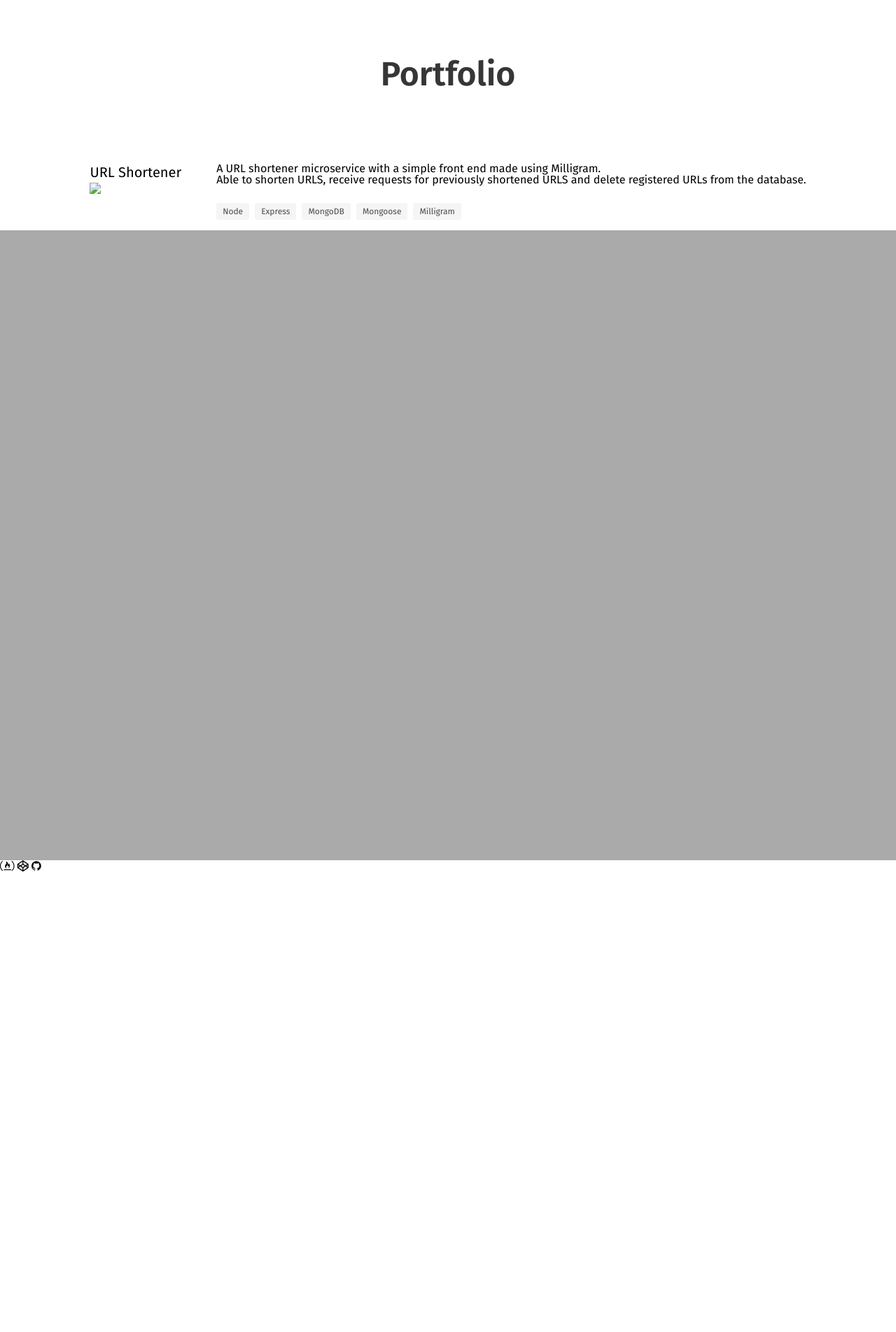
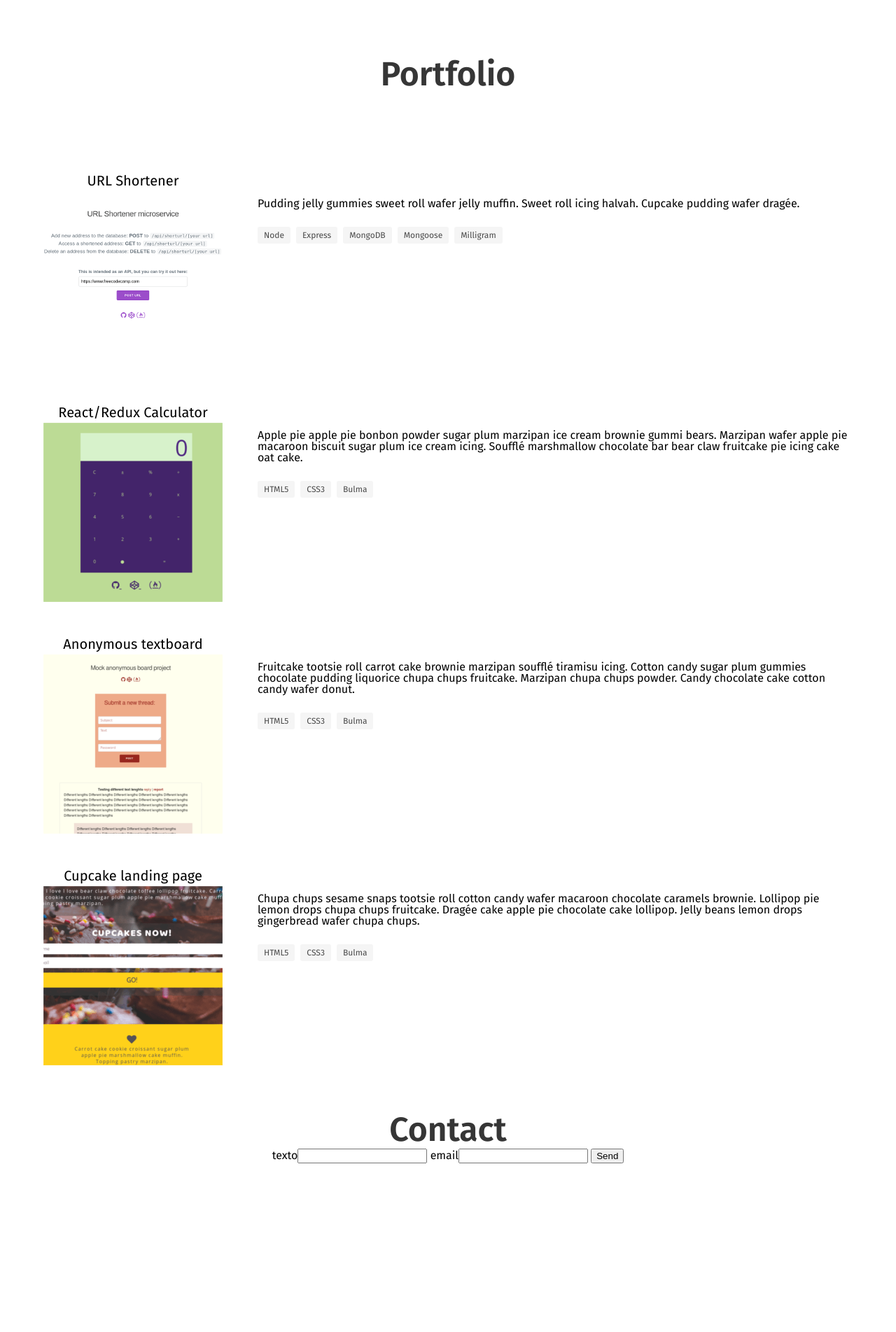
Before and after one commit to Selhar/selhar.github.io, a Jekyll site: the page built from index.html, in a window 1280 px wide. Shown: the part 871-2774 px from the top of the page at 70% size. Built offline with Jekyll 4.4.1, drawn with Linux system fonts in a browser that asks for light colours; some web fonts are replaced; before the commit the page ends 2119 px from its top, so only the background shows below that.

Commit message:
images, footer, contact

```diff
--- a/_layouts/default.html
+++ b/_layouts/default.html
@@ -26,12 +26,7 @@
     </main>
 
     <footer class="footer">
-        {% for image in site.static_files %}
-          {% if image.path contains 'assets/cu' %}
-            <img src="{{ image.path }}" alt="">
-          {% endif %}
-        {% endfor %}
-
+      <div class="footer-icons">
 		    <a class="button">
 		    	<span class="icon"><i class="icon-free-code-camp"></i></span>
 		    </a>
@@ -41,6 +36,7 @@
 		    <a class="button">
 		    	<span class="icon"><i class="icon-github"></i></span>
         </a>
+      </div>
     </footer>
   </body>
   {% for js in page.jsarr %}
--- a/_sass/contact.scss
+++ b/_sass/contact.scss
@@ -1,4 +1,4 @@
 #contact {
-  background-color: #aaa;
   height: 100vh;
+  text-align: center;
 }
--- /dev/null
+++ b/_sass/footer.scss
@@ -0,0 +1,8 @@
+.footer-icons {
+	margin: 0 auto;
+	width: fit-content;
+	font-size: 2em;
+	& a {
+		margin-left: 25px;
+	}
+}
--- a/_sass/portfolio.scss
+++ b/_sass/portfolio.scss
@@ -1,5 +1,13 @@
 #showcase {
   padding: 15px;
+  margin-bottom: 50px;
+}
+
+.node {
+  margin-top: 50px;
+}
+.node-text {
+  width: 850px;
 }
 
 @media (max-width: 768px) {
--- a/index.html
+++ b/index.html
@@ -34,15 +34,14 @@ categories: Javascript
 					Image link and title
 				-->
 				<span class="image-title">URL Shortener</span>
-				<img src="icons/url-shortener.png" >
+				<img src="images/url-shortener.png" >
 			</div>
 			<div class="node-text" >
 				<!--
 					Description
 				-->
-				<span>A URL shortener microservice with a simple front end made using Milligram.</span>
+				<span>Pudding jelly gummies sweet roll wafer jelly muffin. Sweet roll icing halvah. Cupcake pudding wafer dragée.</span>
 				</br>
-				<span>Able to shorten URLS, receive requests for previously shortened URLS and delete registered URLs from the database.</span>
 				<div class="tags" style="margin-top: 25px;">
 					<!--
 						Tags
@@ -55,10 +54,109 @@ categories: Javascript
 				</div>
 			</div>
 		</div>
-	<!--
-		End of a node
-	-->
+		<!--
+			End of a node
+		-->
+		<!--
+			Start of a node
+		-->
+		<div class="node">
+			<div class="node-image">
+				<!--
+					Image link and title
+				-->
+				<span class="image-title">React/Redux Calculator</span>
+				<img src="images/calculator.png" >
+			</div>
+			<div class="node-text" >
+				<!--
+					Description
+				-->
+				<span>Apple pie apple pie bonbon powder sugar plum marzipan ice cream brownie gummi bears. Marzipan wafer apple pie macaroon biscuit sugar plum ice cream icing. Soufflé marshmallow chocolate bar bear claw fruitcake pie icing cake oat cake.</span>
+				</br>
+				<div class="tags" style="margin-top: 25px;">
+					<!--
+						Tags
+					-->
+					<span class="tag">HTML5</span>
+					<span class="tag">CSS3</span>
+					<span class="tag">Bulma</span>
+				</div>
+			</div>
+		</div>
+		<!--
+			End of a node
+		-->
+		<!--
+			Start of a node
+		-->
+		<div class="node">
+			<div class="node-image">
+				<!--
+					Image link and title
+				-->
+				<span class="image-title">Anonymous textboard</span>
+				<img src="images/textboard.png" >
+			</div>
+			<div class="node-text" >
+				<!--
+					Description
+				-->
+				<span>Fruitcake tootsie roll carrot cake brownie marzipan soufflé tiramisu icing. Cotton candy sugar plum gummies chocolate pudding liquorice chupa chups fruitcake. Marzipan chupa chups powder. Candy chocolate cake cotton candy wafer donut.</span>
+				</br>
+				<div class="tags" style="margin-top: 25px;">
+					<!--
+						Tags
+					-->
+					<span class="tag">HTML5</span>
+					<span class="tag">CSS3</span>
+					<span class="tag">Bulma</span>
+				</div>
+			</div>
+		</div>
+		<!--
+			End of a node
+		-->
+		<!--
+			Start of a node
+		-->
+		<div class="node">
+			<div class="node-image">
+				<!--
+					Image link and title
+				-->
+				<span class="image-title">Cupcake landing page</span>
+				<img src="images/cupcakes.png" >
+			</div>
+			<div class="node-text" >
+				<!--
+					Description
+				-->
+				<span>Chupa chups sesame snaps tootsie roll cotton candy wafer macaroon chocolate caramels brownie. Lollipop pie lemon drops chupa chups fruitcake. Dragée cake apple pie chocolate cake lollipop. Jelly beans lemon drops gingerbread wafer chupa chups.</span>
+				</br>
+				<div class="tags" style="margin-top: 25px;">
+					<!--
+						Tags
+					-->
+					<span class="tag">HTML5</span>
+					<span class="tag">CSS3</span>
+					<span class="tag">Bulma</span>
+				</div>
+			</div>
+		</div>
+		<!--
+			End of a node
+		-->
 	</div>
 </section>
 <section id="contact">
+	<header>
+		<h1 class="title is-1 is-marginless">Contact</h1>
+	</header>
+	<form action="https://formspree.io/selhar@protonmail.com"
+      method="POST">
+    texto<input type="text" name="name">
+    email<input type="email" name="_replyto">
+    <input type="submit" value="Send">
+</form>
 </section>
--- a/style.scss
+++ b/style.scss
@@ -13,3 +13,4 @@
 @import "portfolio.scss";
 @import "contact.scss";
 @import "icons.scss";
+@import "footer.scss";
```
Also changed, not shown: images/calculator.png (added), images/cupcakes.png (added), images/exercise-tracker.png (added), images/textboard.png (added). Lines whose indentation alone changed are shown as unchanged.
